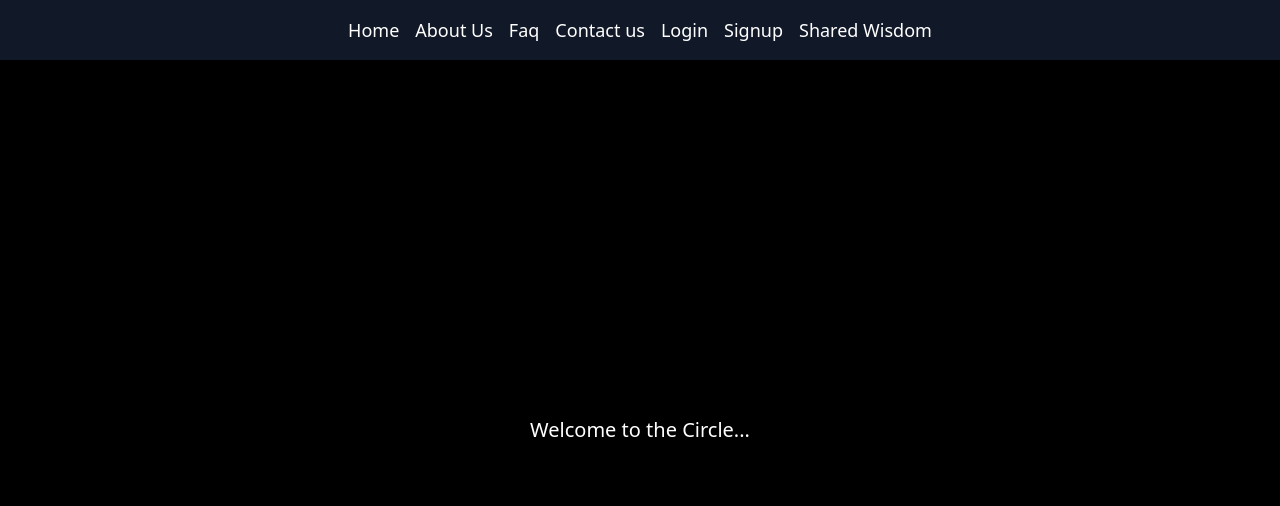
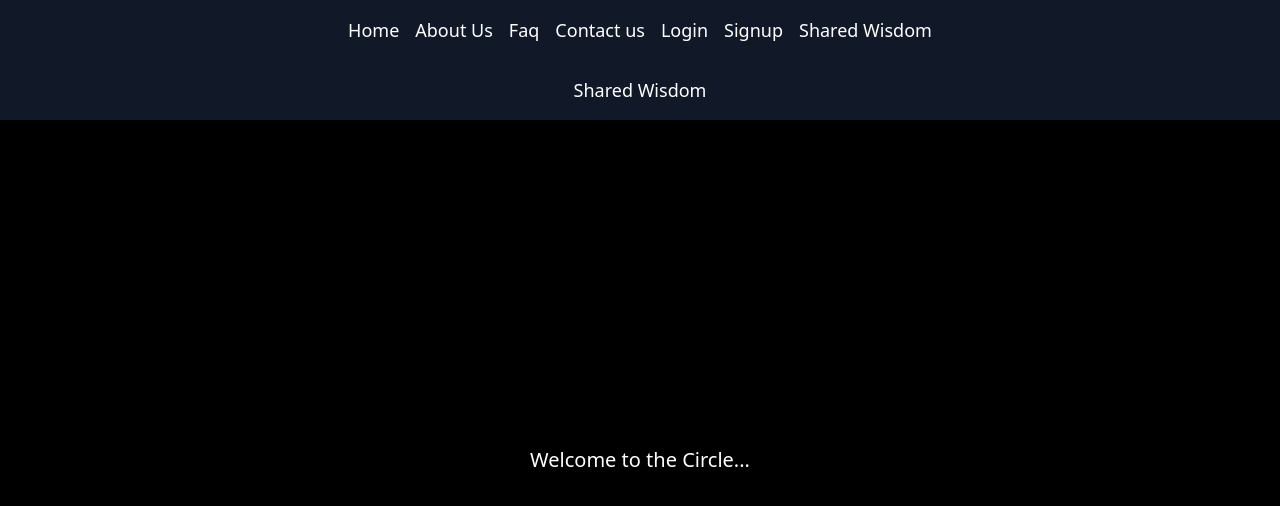
Before and after one commit to SilentWaveX/circleofthelivingforce, a plain HTML site: page index.html in a window 1280 px wide. Both pictures are taken after a click on the button "Access". Drawn offline with nearby package versions, Linux system fonts and the light colour scheme.

Commit message:
Update index.html

```diff
--- a/index.html
+++ b/index.html
@@ -29,6 +29,10 @@
         <a href="#" class="hover:text-yellow-400">Signup</a>
         <a href="#" class="hover:text-yellow-400">Shared Wisdom</a>
       </nav>
+      <!-- Shared Wisdom появляется под Home, когда участник зарегистрирован -->
+<div id="sharedWisdomBlock" style="display: none;" class="bg-gray-900 text-white p-4 text-lg text-center">
+  <a href="#" class="hover:text-yellow-400">Shared Wisdom</a>
+</div>
       <div class="flex-grow flex items-center justify-center">
         <p class="text-xl">Welcome to the Circle...</p>
       </div>
@@ -39,6 +43,7 @@
       document.getElementById('accessBtn').addEventListener('click', () => {
         document.getElementById('landing').style.display = 'none';
         document.getElementById('mainPanel').style.display = 'flex';
+        document.getElementById('sharedWisdomBlock').style.display = 'block';
       });
     </script>
 
```
